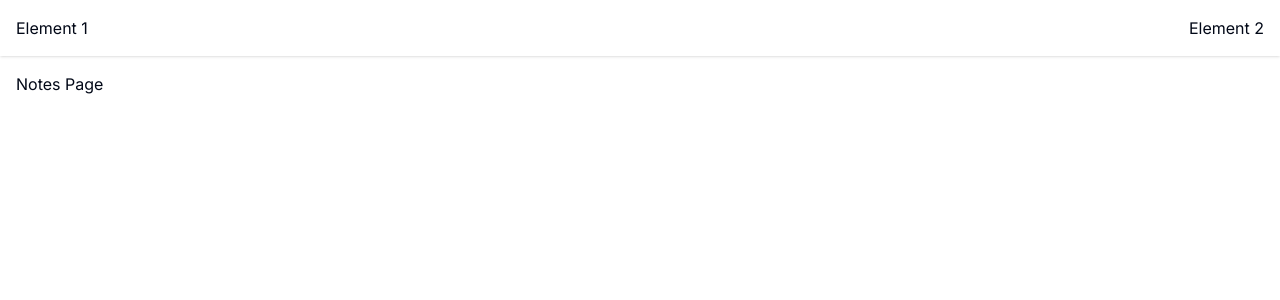
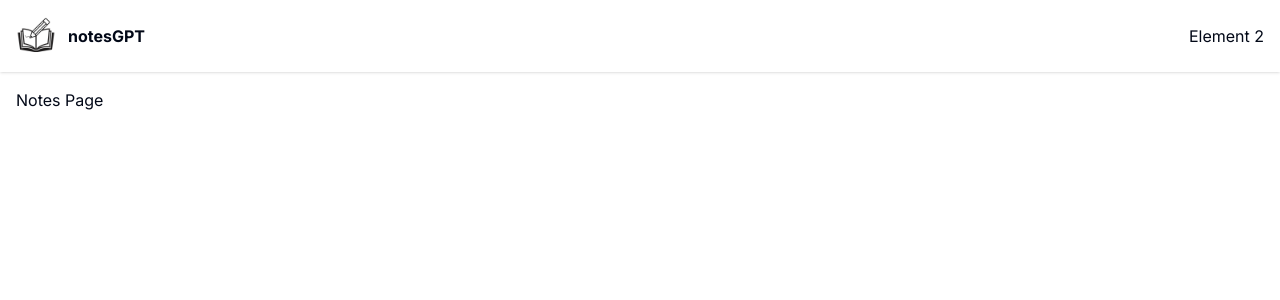
Before and after one commit to cannonspears/Scripple, a Next.js app: page /notes in a window 1280 px wide. Shown: the top 300 px of the page. Built offline with nearby package versions, Linux system fonts and the light colour scheme.

Commit message:
Added logo and styled

```diff
--- a/src/app/notes/Navbar.tsx
+++ b/src/app/notes/Navbar.tsx
@@ -1,8 +1,15 @@
+import Link from "next/link";
+import Image from "next/image";
+import logo from "@/assets/logo.png";
+
 export default function NavBar() {
   return (
     <div className="p-4 shadow">
       <div className="m-auto flex max-w-7xl flex-wrap items-center justify-between gap-3">
-        <span>Element 1</span>
+        <Link href="/notes" className="flex items-center gap-3">
+          <Image src={logo} alt="notesGPT logo" width={40} height={40} />
+          <span className="font-bold">notesGPT</span>
+        </Link>
         <span>Element 2</span>
       </div>
     </div>
```
Also changed, not shown: src/assets/logo.png (added).
